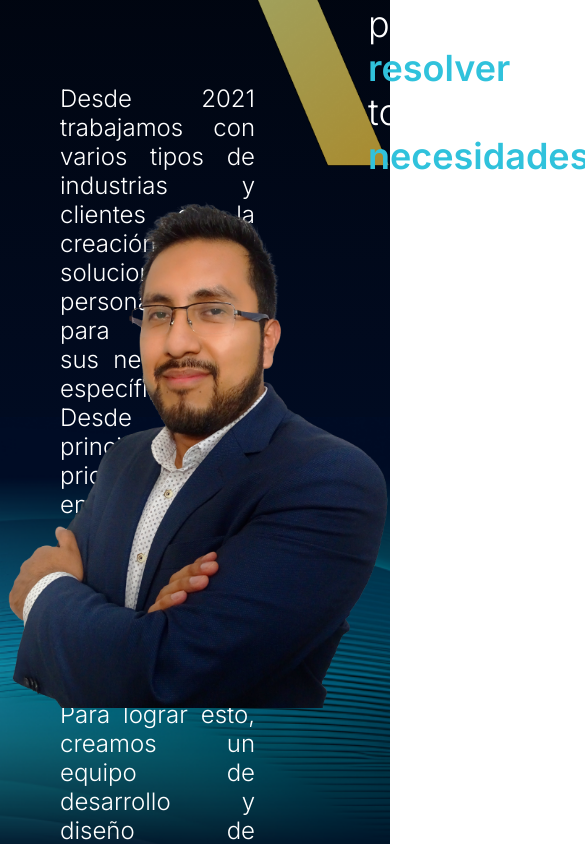
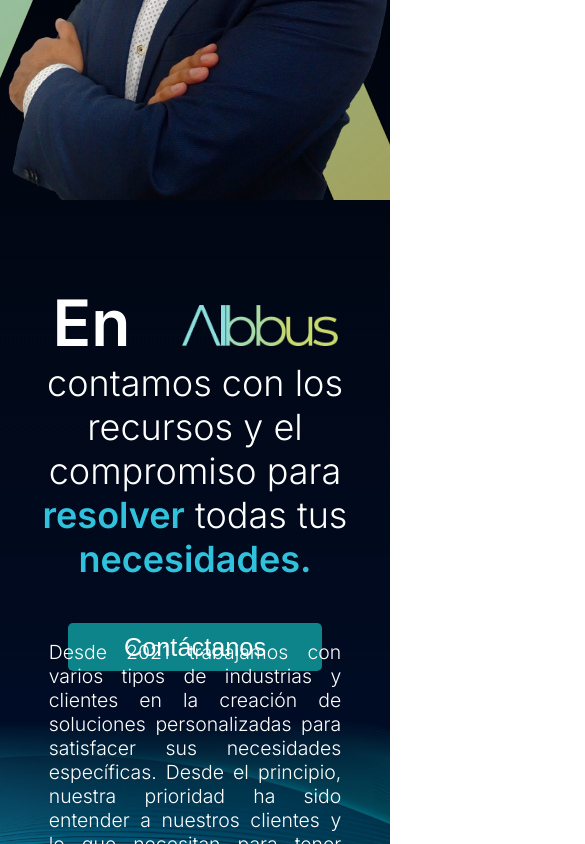
Before and after one commit to Pixabyte-Corporation/albbus-website, a Next.js app: page /trabajo in a window 390 px wide. Shown: the part 1156-2000 px from the top of the page, 585 px wide, since content can reach past the window. Built offline with nearby package versions, Linux system fonts and the light colour scheme.

Commit message:
responsive AlbbusDescription

```diff
--- a/src/components/AlbbusDescription/AlbbusDescription.module.scss
+++ b/src/components/AlbbusDescription/AlbbusDescription.module.scss
@@ -44,6 +44,7 @@
     width: 50%;
     display: flex;
     justify-content: space-between;
+
 }
 .module2{
     background-image: url(../../assets/img/albbusBackground.png);
@@ -80,3 +81,72 @@
     text-align: center;
     margin-left: 11em;
 }
+
+
+  //tablet
+  @media only screen and (max-width: 1282px) {
+    .module1{
+        position: static;
+        padding-top: 10vh;
+        flex-wrap: nowrap;
+        justify-content: center;
+        flex-direction: column-reverse;
+        height: auto;
+
+    }
+
+    .aVector{
+        display: none;
+    }
+    .enText{
+        justify-content: center;
+    }
+    .textCont{
+        position: static;
+        text-align: center;
+        margin: auto;
+        justify-content: center;
+         margin-top: 10vh;
+        max-width: 80vw;
+    }
+    .copyCont{
+        justify-content: center;
+        width: 100%;
+
+    }
+    .ceoCont{
+        position: static;
+        background-image:  url(../../assets/img/VectorAImage.png);
+        background-repeat: no-repeat;
+        width: 100%;
+        height: auto;
+        display: flex;
+        justify-content: center;
+    }
+    .contactBtn{
+        margin: auto;
+        min-width: 30vh;
+        max-width: 40vh;
+        min-height: 5vh;
+        margin-top: 5vh;
+        font-size: 3vh;
+    }
+    .module2{
+        margin: auto;
+        text-align: center;
+        display: flex;
+        flex-direction: column;
+        justify-content: center;
+        height: 50vh;
+    }
+
+    .module2textCont{
+        margin: auto;
+        text-align: justify;
+        width: 75%;
+        font-size: 2.3vh;
+        padding: 5px;
+        height: auto;
+    }
+
+  }
--- a/src/components/AlbbusDescription/index.jsx
+++ b/src/components/AlbbusDescription/index.jsx
@@ -27,7 +27,7 @@ export default function AlbbusDescription(){
                             <span><Image src={s} alt="S"/></span>
                         </div>
                     </span>
-                    <p>contamos con los recursos y el compromiso para <span className={style.blueSpan}>resolver</span> todas tus <span className={style.blueSpan}>necesidades.</span></p>
+                    <p className={style.copyCont}>contamos con los recursos y el compromiso para <span className={style.blueSpan}>resolver</span> todas tus <span className={style.blueSpan}>necesidades.</span></p>
                     <button className={style.contactBtn}>Contáctanos</button>
                 </div>
                 <div className={style.ceoCont}>
```
